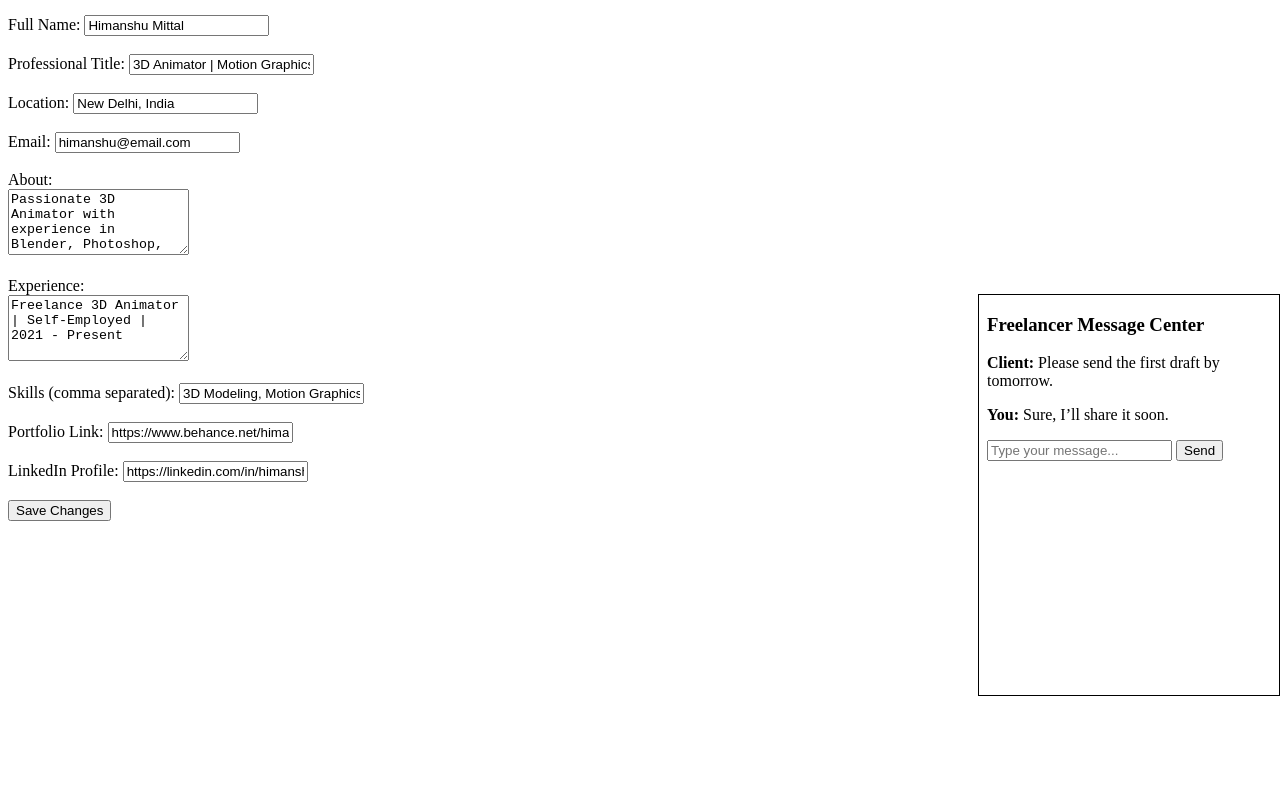
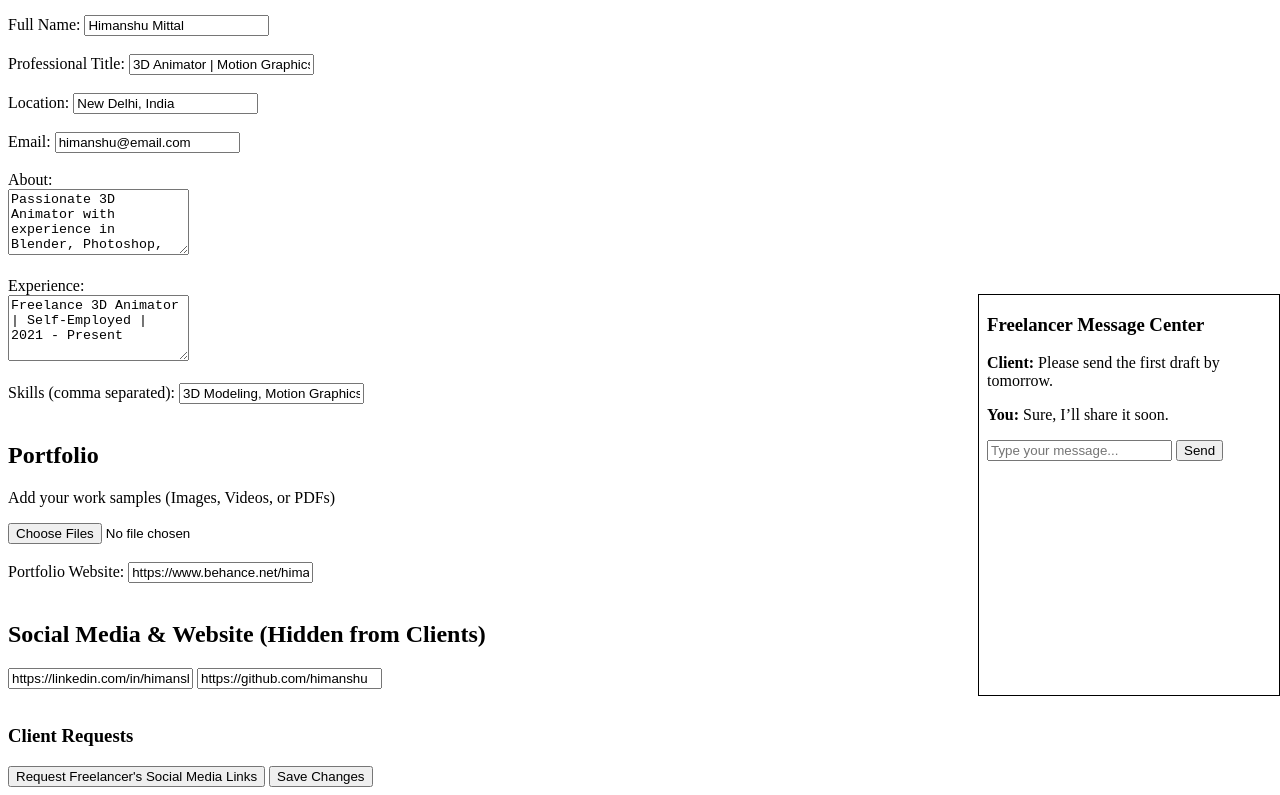
Before and after one commit to him001133/nipunation, a plain HTML site: page freelancer-profile.html in a window 1280 px wide. Shown: the part 104-899 px from the top of the page. Before the commit the page ends 800 px from the top, so only its background shows below. Drawn offline with Linux system fonts and the light colour scheme.

Commit message:
Update freelancer-profile.html

```diff
--- a/freelancer-profile.html
+++ b/freelancer-profile.html
@@ -42,18 +42,36 @@
         <label>Skills (comma separated):</label>
         <input type="text" name="skills" value="3D Modeling, Motion Graphics, Character Animation"><br><br>
 
+        <!-- Portfolio Uploads -->
+        <h2>Portfolio</h2>
+        <p>Add your work samples (Images, Videos, or PDFs)</p>
+        <input type="file" accept="image/*,video/*,.pdf" multiple><br><br>
+
         <!-- Portfolio Link -->
-        <label>Portfolio Link:</label>
+        <label>Portfolio Website:</label>
         <input type="url" name="portfolio" value="https://www.behance.net/himanshumittal"><br><br>
 
-        <!-- LinkedIn -->
-        <label>LinkedIn Profile:</label>
-        <input type="url" name="linkedin" value="https://linkedin.com/in/himanshu"><br><br>
+        <!-- Hidden Social Media Links -->
+        <h2>Social Media & Website (Hidden from Clients)</h2>
+        <input type="url" placeholder="LinkedIn Profile" value="https://linkedin.com/in/himanshu">
+        <input type="url" placeholder="GitHub Profile" value="https://github.com/himanshu"><br><br>
+
+        <!-- Client Request for Social Media -->
+        <h3>Client Requests</h3>
+        <button type="button" onclick="requestAccess()">Request Freelancer's Social Media Links</button>
 
         <!-- Submit Button -->
         <button type="submit">Save Changes</button>
     </form>
 
-<iframe src="freelancer_chatbox.html" style="position: fixed; bottom: 0; right: 0; width: 300px; height: 400px; border: 1px solid black;"></iframe>
+    <!-- Chatbox (Fixed on Screen) -->
+    <iframe src="freelancer_chatbox.html" style="position: fixed; bottom: 0; right: 0; width: 300px; height: 400px; border: 1px solid black;"></iframe>
+
+    <script>
+        function requestAccess() {
+            alert("Your request has been sent to the freelancer for approval.");
+        }
+    </script>
+
 </body>
 </html>
```
